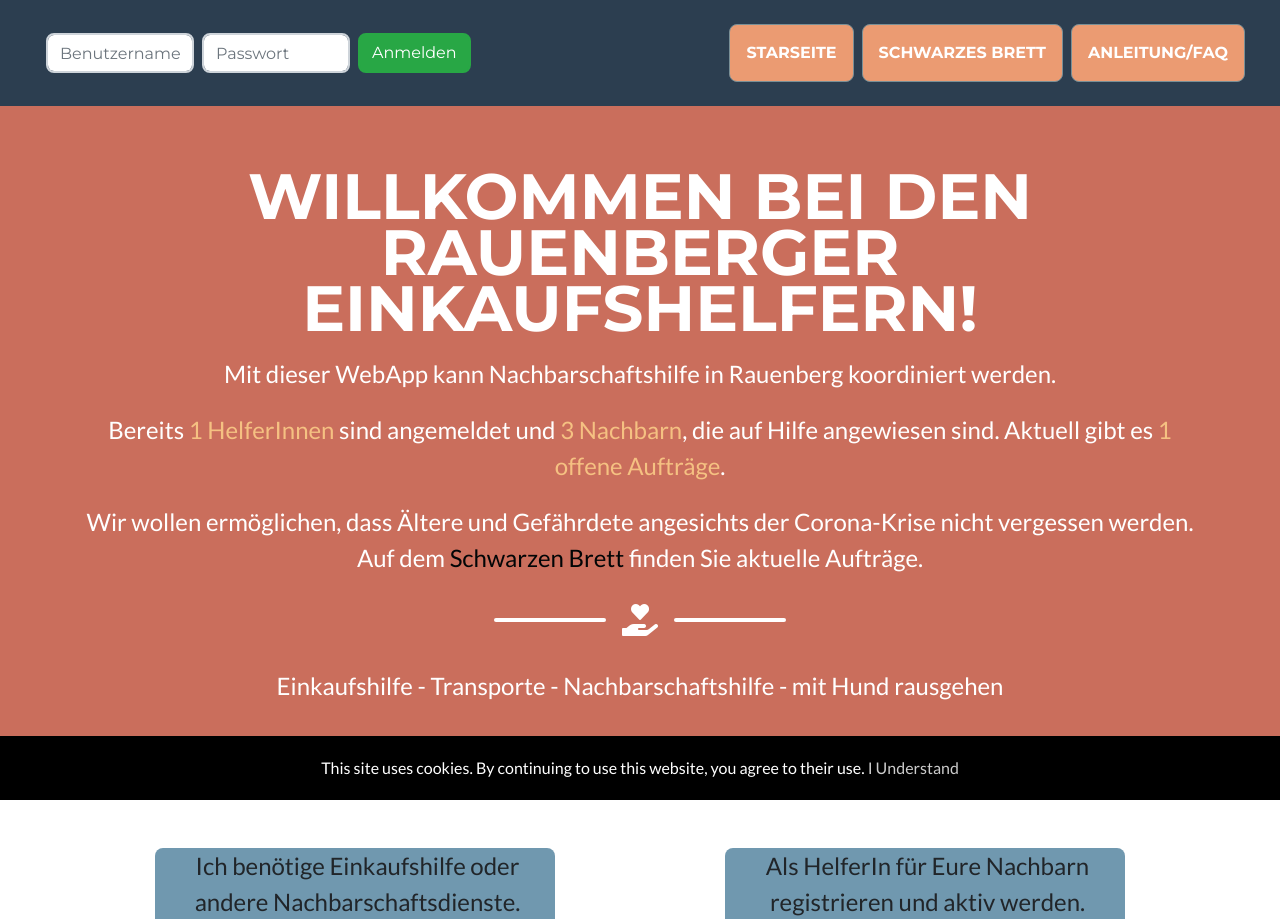
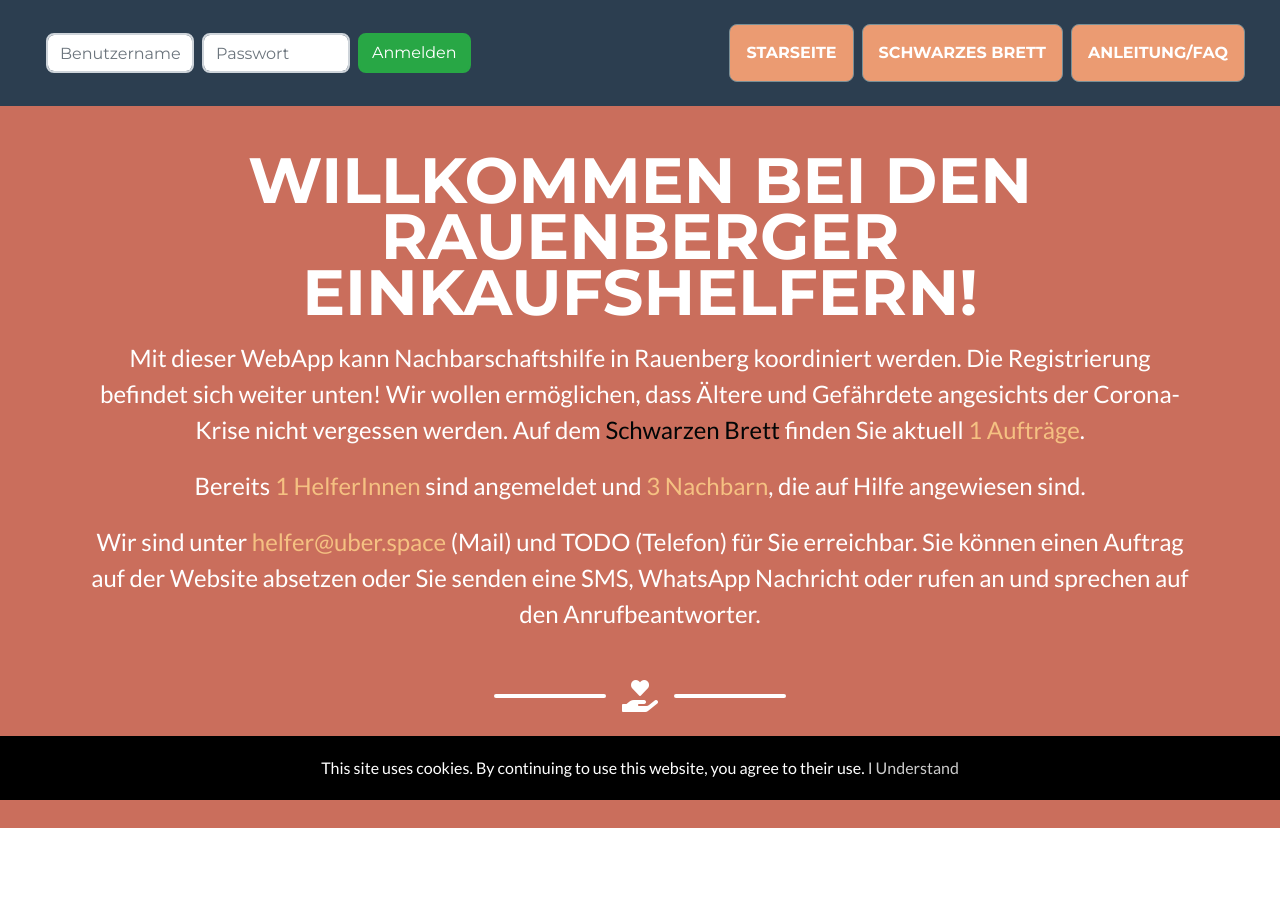
Before and after one commit to SYoy/voluntary_grocery_shopping, a Django app: page / in a window 1280 px wide. Shown: the top 919 px of the page. Run offline with Django 3.2, Linux system fonts and the light colour scheme; data comes from the database, SQL or seed files in the repository; both versions use the stored data as it was after the commit; some libraries are stand-ins or nearby versions.

Commit message:
wording startpage

```diff
--- a/EinkaufsApp/templates/public/start.html
+++ b/EinkaufsApp/templates/public/start.html
@@ -35,16 +35,18 @@
     <div class="container d-flex align-items-center flex-column" style="margin-bottom: -3rem">
 
       <!-- Masthead Heading -->
-        <div class="d-none d-xl-block" style="margin-top: -2rem;">
+        <div class="d-none d-xl-block" style="margin-top: -3rem;">
           <h1 class="masthead-heading text-uppercase mb-0">Willkommen bei den Rauenberger Einkaufshelfern!</h1>
-            <p class="masthead-subheading  mb-0" style="margin-top: 20px">Mit dieser WebApp kann Nachbarschaftshilfe in Rauenberg koordiniert werden.</p>
-            <p class="masthead-subheading  mb-0" style="margin-top: 20px">Bereits <a style="color: #f5c182;"> {{ count_helfer }} HelferInnen</a> sind angemeldet und <a style="color: #f5c182;"> {{ count_Em }} Nachbarn</a>, die auf Hilfe angewiesen sind. Aktuell gibt es <a style="color: #f5c182;">{{ count_Auftraege }} offene Aufträge</a>.</p>
-            <p class="masthead-subheading  mb-0" style="margin-top: 20px">Wir wollen ermöglichen, dass Ältere und Gefährdete angesichts der Corona-Krise nicht vergessen werden. Auf dem <a style="color: rgba(1,5,6,1)" href="{%  url 'public_blackboard' %}">Schwarzen Brett</a> finden Sie aktuelle Aufträge.</p>
+            <p class="masthead-subheading  mb-0" style="margin-top: 20px">Mit dieser WebApp kann Nachbarschaftshilfe in Rauenberg koordiniert werden. Die Registrierung befindet sich weiter unten! Wir wollen ermöglichen, dass Ältere und Gefährdete angesichts der Corona-Krise nicht vergessen werden. Auf dem <a style="color: rgba(1,5,6,1)" href="{%  url 'public_blackboard' %}">Schwarzen Brett</a> finden Sie aktuell <a style="color: #f5c182;">{{ count_Auftraege }} Aufträge</a>.</p>
+            <p class="masthead-subheading  mb-0" style="margin-top: 20px">Bereits <a style="color: #f5c182;"> {{ count_helfer }} HelferInnen</a> sind angemeldet und <a style="color: #f5c182;"> {{ count_Em }} Nachbarn</a>, die auf Hilfe angewiesen sind.</p>
+            <p class="masthead-subheading  mb-0" style="margin-top: 20px">Wir sind unter <a style="color: #f5c182"  href="mailto:helfer@uber.space">helfer@uber.space</a> (Mail) und TODO (Telefon) für Sie erreichbar. Sie können einen Auftrag auf der Website absetzen oder Sie senden eine SMS, WhatsApp Nachricht oder rufen an und sprechen auf den Anrufbeantworter.</p>
+            <p class="masthead-subheading  mb-0" style="margin-top: 20px"></p>
         </div>
         <div class="d-xl-none" style="margin-top: -3rem">
           <h1 class="masthead-heading text-uppercase mb-0" style="font-size: xx-large">Willkommen bei den Rauenberger Einkaufshelfern!</h1>
+            <p class="masthead-subheading  mb-0" style="margin-top: 20px">Wir sind unter <a style="color: #f5c182"  href="mailto:helfer@uber.space">helfer@uber.space</a> (Mail) und TODO (Telefon) für Sie erreichbar. Sie können einen Auftrag auf der Website absetzen oder Sie senden eine SMS, WhatsApp Nachricht oder rufen an und sprechen auf den Anrufbeantworter.</p>
             <p class="masthead-subheading  mb-0" style="margin-top: 20px">Bereits <a style="color: #f5c182;"> {{ count_helfer }} HelferInnen</a> sind angemeldet und <a style="color: #f5c182;"> {{ count_Em }} Nachbarn</a>, die auf Hilfe angewiesen sind. Aktuell gibt es <a style="color: #f5c182;">{{ count_Auftraege }} offene Aufträge</a>.</p>
-            <p class="masthead-subheading  mb-0" style="margin-top: 20px">Wir wollen ermöglichen, dass Ältere und Gefährdete angesichts der Corona-Krise nicht vergessen werden. Auf dem <a style="color: rgba(1,5,6,1)" href="{%  url 'public_blackboard' %}">Schwarzen Brett</a> finden Sie aktuelle Aufträge.</p>
+            <p class="masthead-subheading  mb-0" style="margin-top: 20px">Wir wollen ermöglichen, dass Ältere und Gefährdete angesichts der Corona-Krise nicht vergessen werden. Auf dem <a style="color: rgba(1,5,6,1)" href="{%  url 'public_blackboard' %}">Schwarzen Brett</a> finden Sie aktuelle Aufträge. Die Registrierung befindet sich weiter unten!</p>
         </div>
 
       <!-- Icon Divider -->
```
Also changed, not shown: db.sqlite3.
